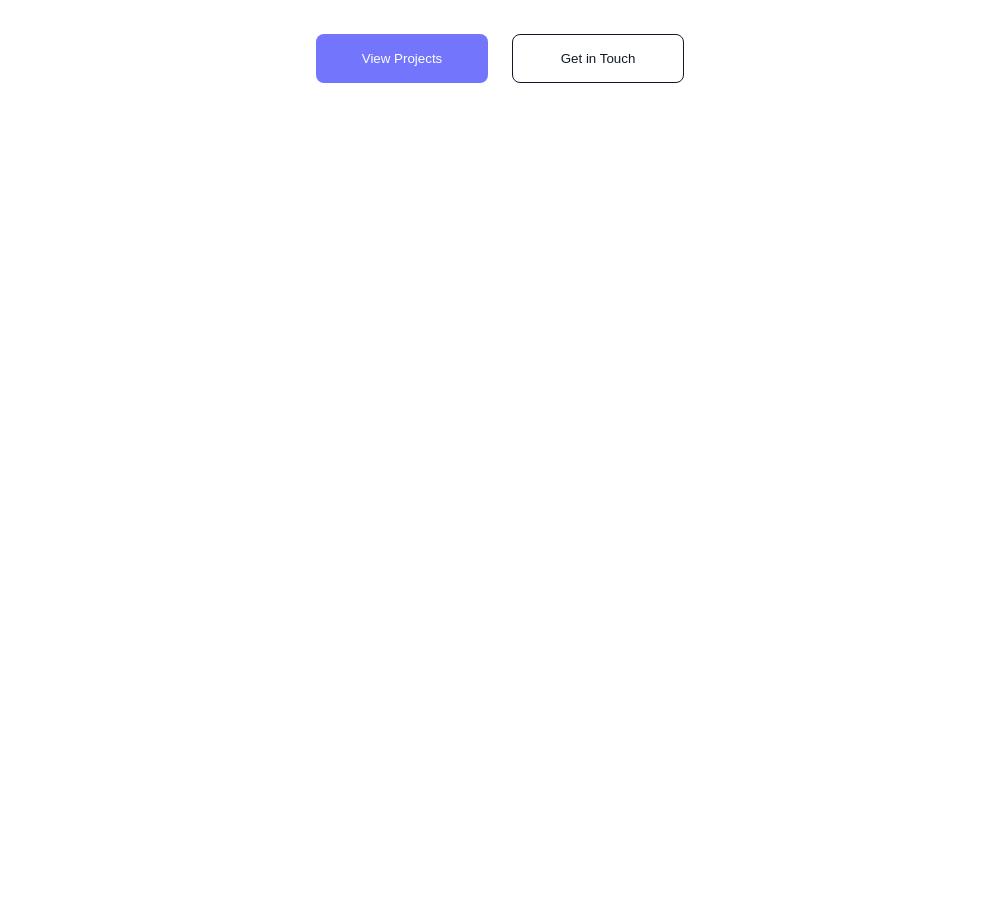
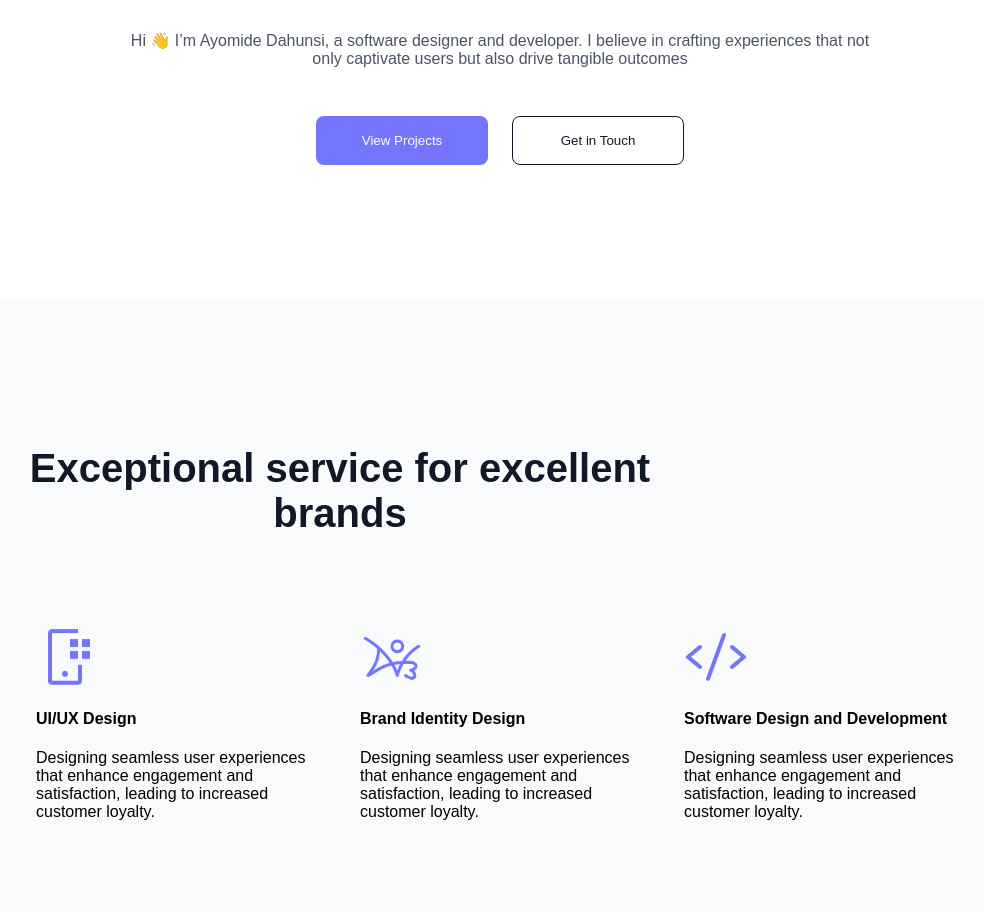
Before and after one commit to dahunsi-ayomide/portfolio-website, a plain HTML site: page index.html in a window 1280 px wide. Shown: the part 513-1425 px from the top of the page, without its empty margins (140-1124 px from the left). Before the commit the page ends 800 px from the top, so only its background shows below. Drawn offline with Linux system fonts and the light colour scheme.

Commit message:
Feat: Added services Section

```diff
--- a/index.html
+++ b/index.html
@@ -22,7 +22,7 @@
 
            </div>
         </nav>
-        <button class="button">Resume</button>
+        <button class="button">View Resume</button>
     </header>
     <section class="hero">
         <h1>Creating Functional and Delightful  Digital Experiences </h1>
@@ -33,6 +33,32 @@
         </div>
 
     </section>
+    <section class="services">
+        <h1>Exceptional service for excellent brands</h1>
+        <div class="ServiceRow">
+            <div class="ServiceCard">
+                <div class="CardIcon"><img src="Images/carbon_application-mobile.png" alt="mobile icon"></div>
+                <h4>UI/UX Design</h4>
+                <p>Designing seamless user experiences that enhance engagement and satisfaction, leading to increased customer loyalty.
+                </p>
+            </div>
+
+            <div class="ServiceCard">
+                <div class="CardIcon"><img src="Images/tabler_brand-ao3.png" alt="brand icon"></div>
+                <h4>Brand Identity Design</h4>
+                <p>Designing seamless user experiences that enhance engagement and satisfaction, leading to increased customer loyalty.
+                </p>
+            </div>
+            <div class="ServiceCard">
+                <div class="CardIcon"><img src="Images/ph_code.png" alt="code icon"></div>
+                <h4>Software Design and Development</h4>
+                <p>Designing seamless user experiences that enhance engagement and satisfaction, leading to increased customer loyalty.
+                </p>
+            </div>
+
+        </div>
+
+    </section>
 
 
 
--- a/style.css
+++ b/style.css
@@ -1,9 +1,10 @@
 body {
-    margin: 0 112px;
+
     font-family: Arial, sans-serif;
 }
 
 header {
+    margin: 0 112px;
     background-color: #fff;
     padding: 24px 20px;
     display: flex;
@@ -39,12 +40,15 @@ header {
     border: none;
     border-radius: 8px;
     cursor: pointer;
+    width: 240px;
 }
 .hero {
+    margin: 0 112px;
     justify-content: center;
     padding-top: 112px;
     display: flex;
     flex-direction: column;
+    padding: 112px;
 
 }
 .hero h1{
@@ -83,3 +87,34 @@ header {
     cursor: pointer;
     width: 172px;
 }
+.services{
+    display: flex;
+    flex-direction: column;
+    justify-content: center;
+    background-color: #F9FAFB;
+    padding: 112px 112px;
+}
+
+.services h1{
+    font-size: 40px;
+    color: #111827;
+    text-align: center;
+    width: 720px;
+}
+.ServiceRow{
+    display: flex;
+    justify-content: space-between;
+    margin: 56px;
+}
+.ServiceCard{
+    width: 280px;
+    height: 284px;
+}
+.CardIcon{
+    width: 64px;
+    height: 64px;
+}
+.CardIcon img{
+    width: 100%;
+    height: 100%;
+}
```
Also changed, not shown: Images/carbon_application-mobile.png (added), Images/ph_code.png (added), Images/tabler_brand-ao3.png (added).
